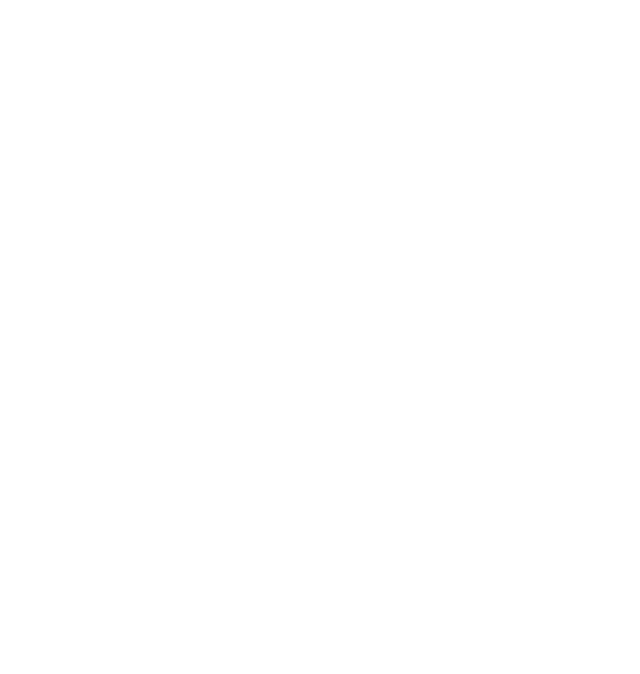
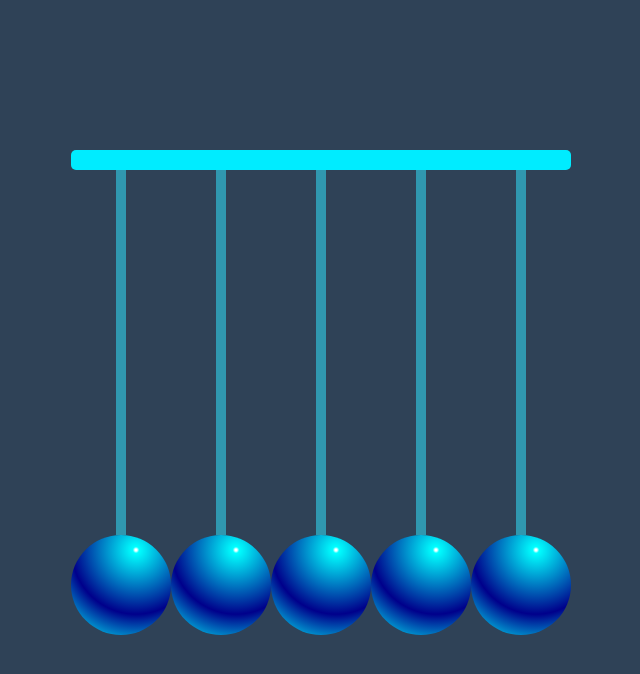
Before and after one commit to AzizRakhim/balls, a plain HTML site: page index.html in a window 1280 px wide. Shown: the whole page, without its empty margins (319-959 px from the left). Drawn offline with nearby package versions, Linux system fonts and the light colour scheme.

Commit message:
initial commit

```diff
--- a/css/style.css
+++ b/css/style.css
@@ -1,4 +1,116 @@
 body{
-    background-color: #fff;
+    background-color: #2F4257;
     min-height: 100vh;
 }
+
+.content{
+    width: 500px;
+    height: 500px;
+    position: absolute;
+    top: 50%;
+    left: 50%;
+    transform: translate(-50%, -50%);
+
+}
+
+.line{
+    width: 500px;
+    height: 20px;
+    position: absolute;
+    top: 0;
+    left: 0;
+    background-color: #00ecff;
+    border-radius: 5px;
+    z-index: 10;
+}
+
+.balls{
+    width: 500px;
+    height: 480px;
+    position: absolute;
+    top: 5px;
+    left: 0;
+}
+
+.ball{
+    width: 100px;
+    height: 480px;
+    position: relative;
+    transform-origin: top;
+}
+
+.ball:first-child{
+    transform: rotate(0deg);
+    animation: one 2.5s linear infinite both;
+}
+
+@keyframes one{
+    0%{
+        transform: rotate(0);
+    }
+
+    25%{
+        transform: rotate(30deg)
+    }
+
+    50%{
+        transform: rotate(0deg);
+    }
+
+    75%{
+        transform: rotate(0deg);
+    }
+
+    100%{
+        transform: rotate(0deg);
+    }
+}
+
+.ball:last-child{
+    transform: rotate(0deg);
+    animation: two 2.5s infinite both;
+}
+
+@keyframes two{
+    0%{
+        transform: rotate(0);
+    }
+
+    25%{
+        transform: rotate(0deg)
+    }
+
+    50%{
+        transform: rotate(0deg);
+    }
+
+    75%{
+        transform: rotate(-30deg);
+    }
+
+    100%{
+        transform: rotate(0deg);
+    }
+}
+
+.lines{
+    display: block;
+    width: 10px;
+    height: 380px;
+    background-color: #3097af;
+    position: absolute;
+    top: 0;
+    left: 50%;
+    transform: translate(-50%, 0);
+}
+
+.circle{
+    width: 100px;
+    height: 100px;
+    display: block;
+    border-radius: 50%;
+    background:  radial-gradient(circle at 65% 15%, white 1px, aqua 3%, darkblue 60%, aqua 100%);
+    position: absolute;
+    bottom: 0;
+
+}
--- a/index.html
+++ b/index.html
@@ -4,13 +4,37 @@
     <meta charset="UTF-8">
     <meta http-equiv="X-UA-Compatible" content="IE=edge">
     <meta name="viewport" content="width=device-width, initial-scale=1.0">
-    <title>Document</title>
+    <title>Balls</title>
     <link rel="stylesheet" href="https://necolas.github.io/normalize.css/8.0.1/normalize.css">
     <link href='https://unpkg.com/boxicons@2.1.1/css/boxicons.min.css' rel='stylesheet'>
     <link rel="stylesheet" href="css/col.css">
     <link rel="stylesheet" href="css/style.css">
 </head>
 <body>
-
+    <div class="content">
+        <div class="line"></div>
+        <div class="balls row">
+            <div class="ball">
+                <span class="lines"></span>
+                <span class="circle"></span>
+            </div>
+            <div class="ball">
+                <span class="lines"></span>
+                <span class="circle"></span>
+            </div>
+            <div class="ball">
+                <span class="lines"></span>
+                <span class="circle"></span>
+            </div>
+            <div class="ball">
+                <span class="lines"></span>
+                <span class="circle"></span>
+            </div>
+            <div class="ball">
+                <span class="lines"></span>
+                <span class="circle"></span>
+            </div>
+        </div>
+    </div>
 </body>
 </html>
```
